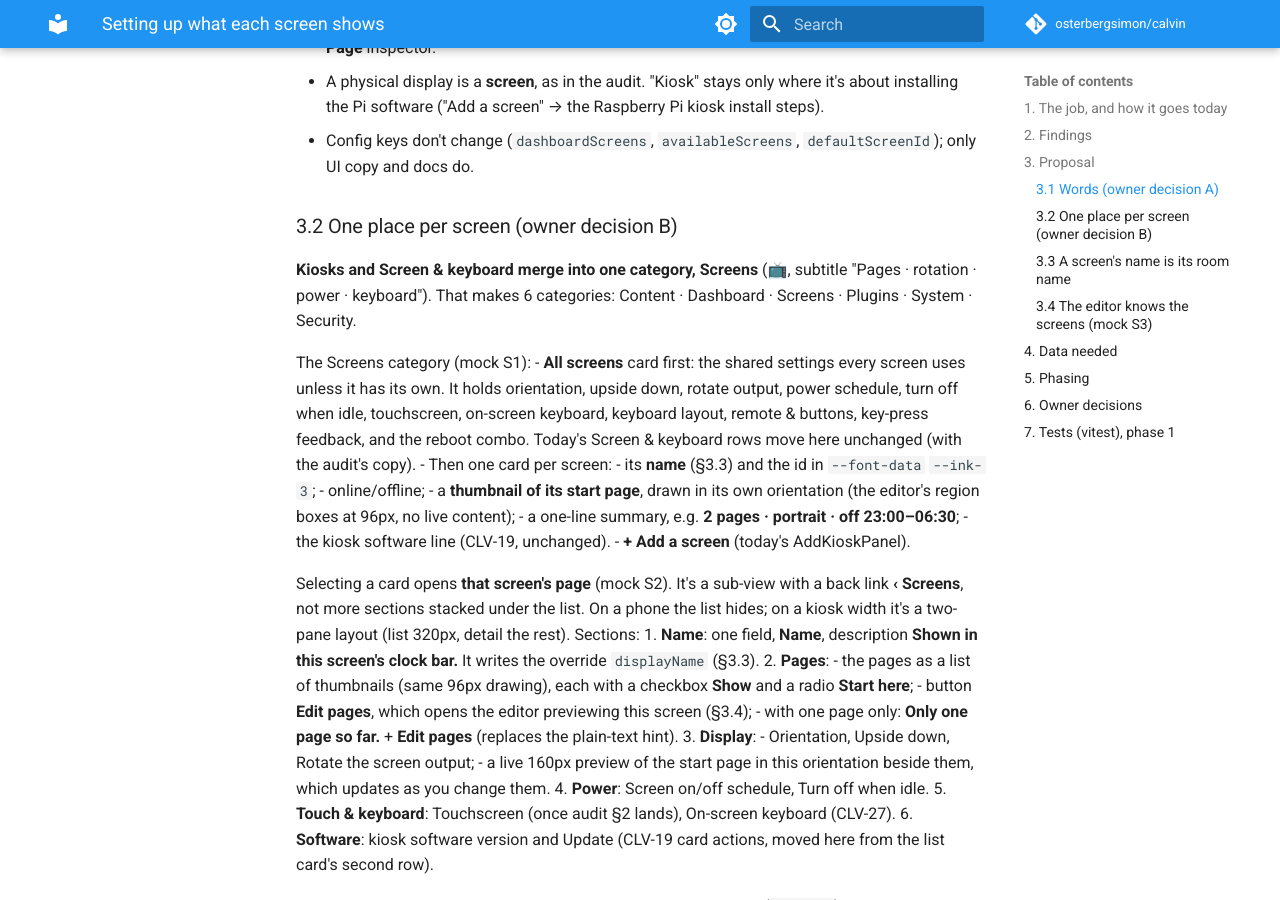
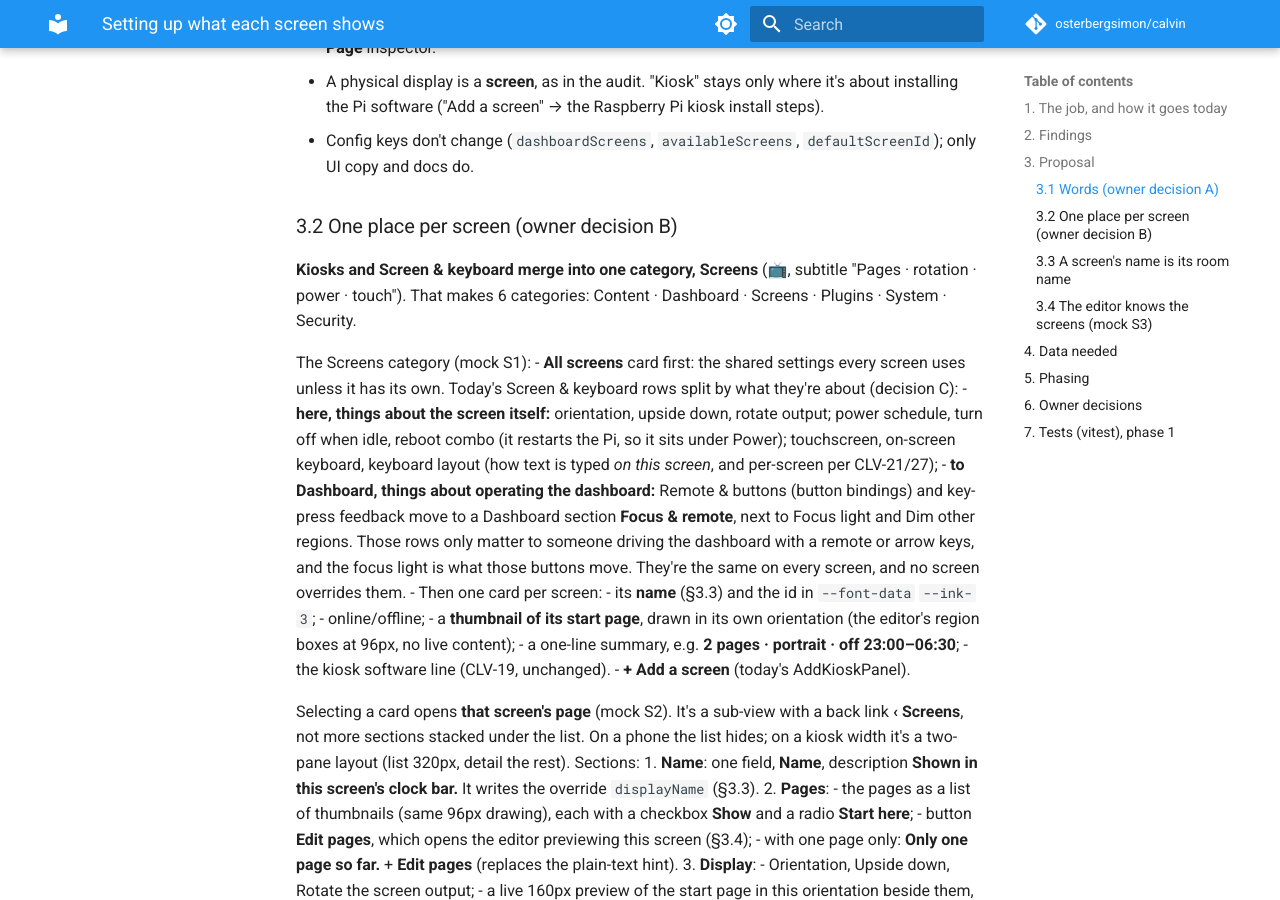
Before and after one commit to osterbergsimon/calvin, an MkDocs documentation site: the page built from docs/design/2026-10-30-screens-and-kiosks-setup.md, in a window 1280 px wide and 900 px high, scrolled down 1821 px. Built offline with MkDocs 1.6.1 and Material for MkDocs 9.7.7, drawn with Linux system fonts in a browser that asks for light colours; comment, search, counter and statistics services are not loaded; some of the changed text lies outside the part shown.

Commit message:
docs(design): record decisions A/B, place keyboard rows by purpose

```diff
--- a/docs/design/2026-10-30-screens-and-kiosks-setup.md
+++ b/docs/design/2026-10-30-screens-and-kiosks-setup.md
@@ -56,13 +56,18 @@ The editor itself is solid. The problems are around it.
 ### 3.2 One place per screen (owner decision B)
 
 **Kiosks and Screen & keyboard merge into one category, Screens** (📺, subtitle "Pages · rotation · power ·
-keyboard"). That makes 6 categories: Content · Dashboard · Screens · Plugins · System · Security.
+touch"). That makes 6 categories: Content · Dashboard · Screens · Plugins · System · Security.
 
 The Screens category (mock S1):
-- **All screens** card first: the shared settings every screen uses unless it has its own. It holds orientation,
-  upside down, rotate output, power schedule, turn off when idle, touchscreen, on-screen keyboard, keyboard layout,
-  remote & buttons, key-press feedback, and the reboot combo. Today's Screen & keyboard rows move here unchanged
-  (with the audit's copy).
+- **All screens** card first: the shared settings every screen uses unless it has its own. Today's Screen & keyboard
+  rows split by what they're about (decision C):
+  - **here, things about the screen itself:** orientation, upside down, rotate output; power schedule, turn off when
+    idle, reboot combo (it restarts the Pi, so it sits under Power); touchscreen, on-screen keyboard, keyboard
+    layout (how text is typed *on this screen*, and per-screen per CLV-21/27);
+  - **to Dashboard, things about operating the dashboard:** Remote & buttons (button bindings) and key-press
+    feedback move to a Dashboard section **Focus & remote**, next to Focus light and Dim other regions. Those rows
+    only matter to someone driving the dashboard with a remote or arrow keys, and the focus light is what those
+    buttons move. They're the same on every screen, and no screen overrides them.
 - Then one card per screen:
   - its **name** (§3.3) and the id in `--font-data` `--ink-3`;
   - online/offline;
@@ -145,8 +150,12 @@ Phase 1 is useful on its own. Phase 2 only moves things.
 
 ## 6. Owner decisions
 
+Approved 2026-10-30: A and B. C is a follow-up to the owner's question "should keyboard really be there?".
+
 - **A. Rename dashboard "screens" to "pages" in the UI** (keys unchanged). Recommended: it ends the double meaning
   at its source.
+- **C. Keyboard placement** (§3.2): the on-screen keyboard and its layout stay with Screens; remote buttons and
+  key-press feedback go to Dashboard › Focus & remote; the reboot combo goes under Screens › Power.
 - **B. Merge Kiosks + Screen & keyboard into one Screens category** (7 → 6) with an "All screens" card and a page per
   screen. Recommended: one Pi's settings end up in one place.
 
--- a/docs/design/mocks/screens-setup/screens-setup.html
+++ b/docs/design/mocks/screens-setup/screens-setup.html
@@ -94,7 +94,7 @@ figure { margin:0 0 32px; } figcaption { font-size:.85rem; color:var(--ink-2); m
         <div class="rail">
           <div class="cat"><b>Content</b><span>Calendars · photos · web pages</span></div>
           <div class="cat"><b>Dashboard</b><span>Pages · clock bar · theme</span></div>
-          <div class="cat on"><b>Screens</b><span>Pages · rotation · power · keyboard</span></div>
+          <div class="cat on"><b>Screens</b><span>Pages · rotation · power · touch</span></div>
           <div class="cat"><b>Plugins</b><span>Install · manage</span></div>
           <div class="cat"><b>System</b><span>Updates · backup</span></div>
           <div class="cat"><b>Security</b><span>Admin password · allowed sites</span></div>
@@ -131,7 +131,7 @@ figure { margin:0 0 32px; } figcaption { font-size:.85rem; color:var(--ink-2); m
             <div class="row"><div class="txt"><b>Upside down</b><p>For screens mounted with the cable on top.</p></div><div class="tog off"></div></div>
             <div class="row"><div class="txt"><b>Rotate the screen output</b><p>On: Calvin turns the Pi's picture itself. Off: leave it to the OS or the screen.</p></div><div class="tog"></div></div>
           </div>
-          <p class="note" style="margin:0 4px">Power · Touch &amp; keyboard · Remote &amp; buttons follow as All-screens sections (today's Screen &amp; keyboard rows).</p>
+          <p class="note" style="margin:0 4px">Power (incl. reboot combo) · Touch &amp; keyboard follow. Remote &amp; buttons and key-press feedback move to Dashboard › Focus &amp; remote.</p>
         </div>
       </div>
     </div>
@@ -145,7 +145,7 @@ figure { margin:0 0 32px; } figcaption { font-size:.85rem; color:var(--ink-2); m
         <div class="rail">
           <div class="cat"><b>Content</b><span>Calendars · photos · web pages</span></div>
           <div class="cat"><b>Dashboard</b><span>Pages · clock bar · theme</span></div>
-          <div class="cat on"><b>Screens</b><span>Pages · rotation · power · keyboard</span></div>
+          <div class="cat on"><b>Screens</b><span>Pages · rotation · power · touch</span></div>
           <div class="cat"><b>Plugins</b><span>Install · manage</span></div>
           <div class="cat"><b>System</b><span>Updates · backup</span></div>
           <div class="cat"><b>Security</b><span>Admin password · allowed sites</span></div>
```
Also changed, not shown: docs/design/mocks/screens-setup/png/s1.png, docs/design/mocks/screens-setup/png/s2.png, docs/design/mocks/screens-setup/png/s3.png.
